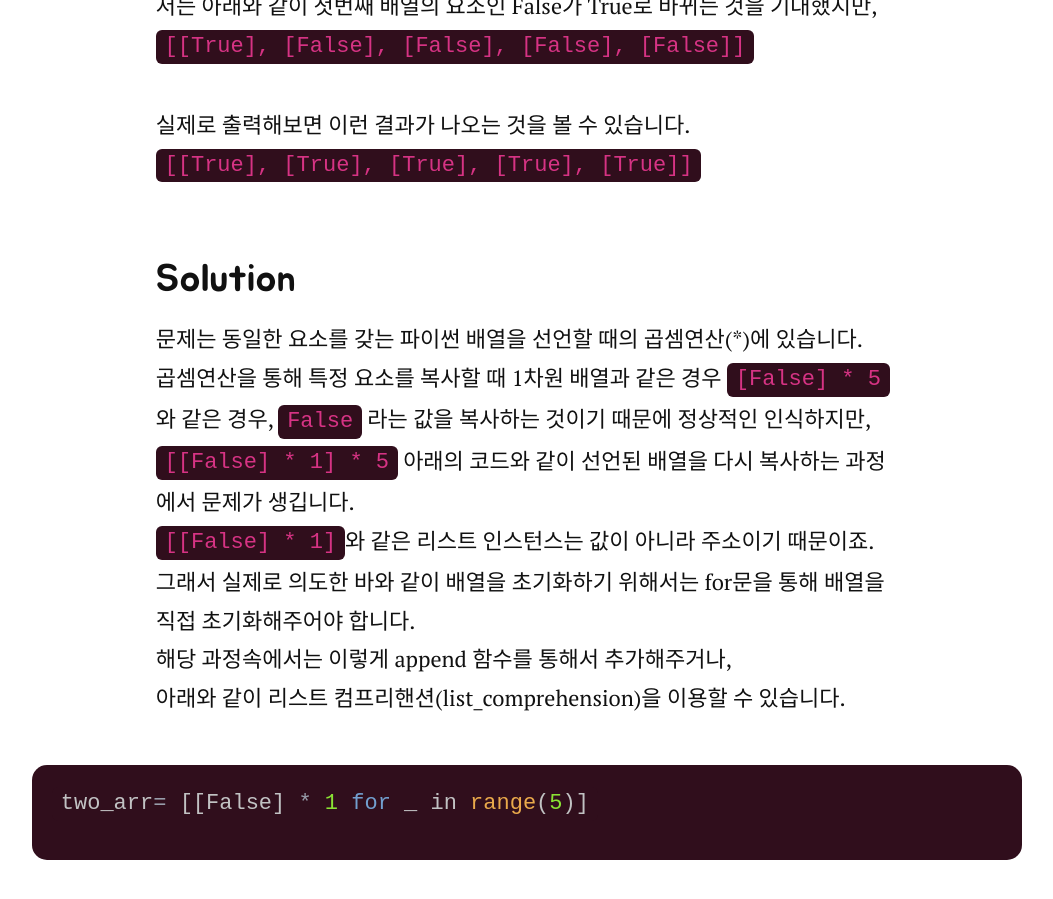
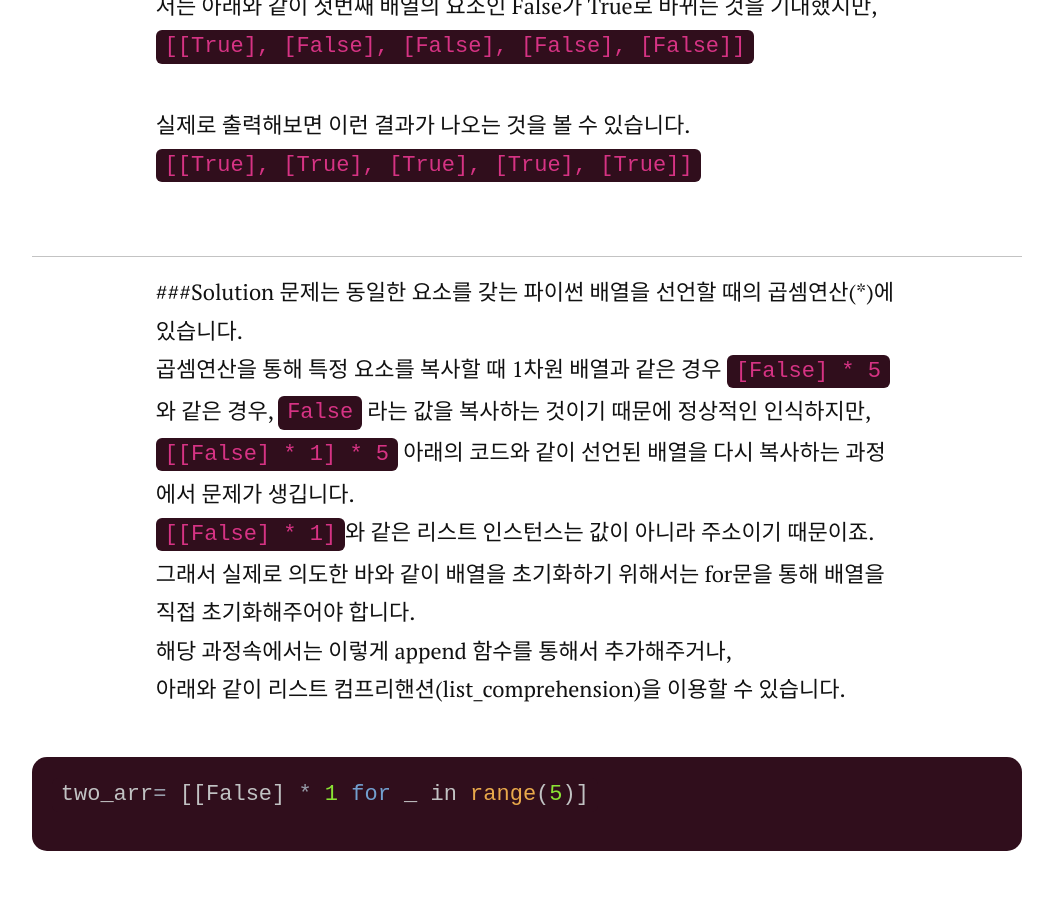
Before and after one commit to YangTaeyoung/YangTaeyoung.github.io, a Jekyll site: the page built from _posts/2022-03-02-2차원-배열-초기화-시-주의할-점.markdown, in a window 1280 px wide and 900 px high, scrolled down 1347 px. Shown: the whole window, without its empty margins (113-1166 px from the left). Built offline with Jekyll 4.4.1, drawn with Linux system fonts in a browser that asks for light colours; nearby versions of some CDN libraries; some web fonts are replaced; our own code applies the rules of GitHub Pages for plain Markdown files; comment, search, counter and statistics services are not loaded.

Commit message:
Update 2022-03-02-2차원-배열-초기화-시-주의할-점.markdown

```diff
--- a/_posts/2022-03-02-2차원-배열-초기화-시-주의할-점.markdown
+++ b/_posts/2022-03-02-2차원-배열-초기화-시-주의할-점.markdown
@@ -41,7 +41,10 @@ two_arr[0][0] = True
 <br>
 `[[True], [True], [True], [True], [True]]`
 <br><br>
-### Solution
+
+<hr>
+
+###Solution
 문제는 동일한 요소를 갖는 파이썬 배열을 선언할 때의 곱셈연산(*)에 있습니다.
 <br>
 곱셈연산을 통해 특정 요소를 복사할 때 1차원 배열과 같은 경우 `[False] * 5`와 같은 경우, `False` 라는 값을 복사하는 것이기 때문에 정상적인 인식하지만,
@@ -61,7 +64,7 @@
 <br>
 이후 출력값을 비교해보면 의도한 대로 잘 나오는 것을 볼 수 있습니다.
 <br><br>
-- 결과값
+#### 결과값
 <br>
 `[[True], [False], [False], [False], [False]]`
 
```
